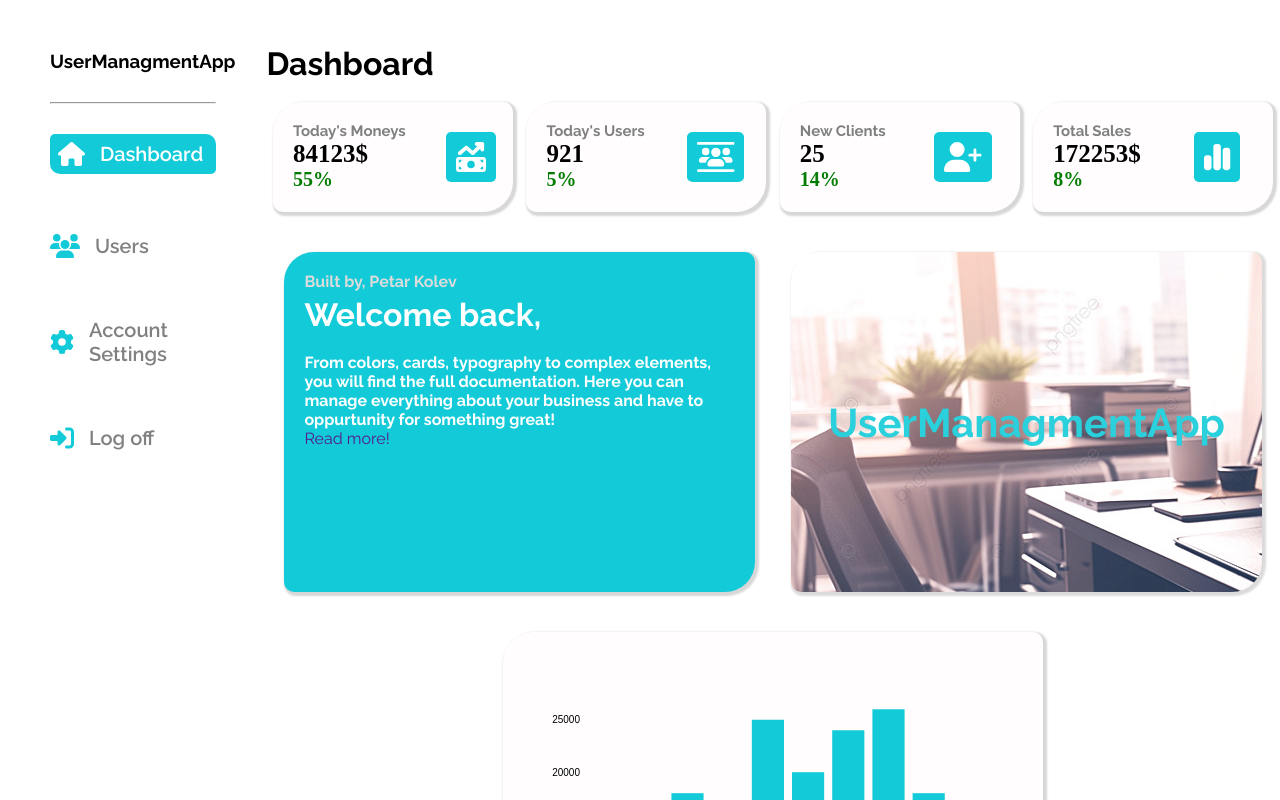
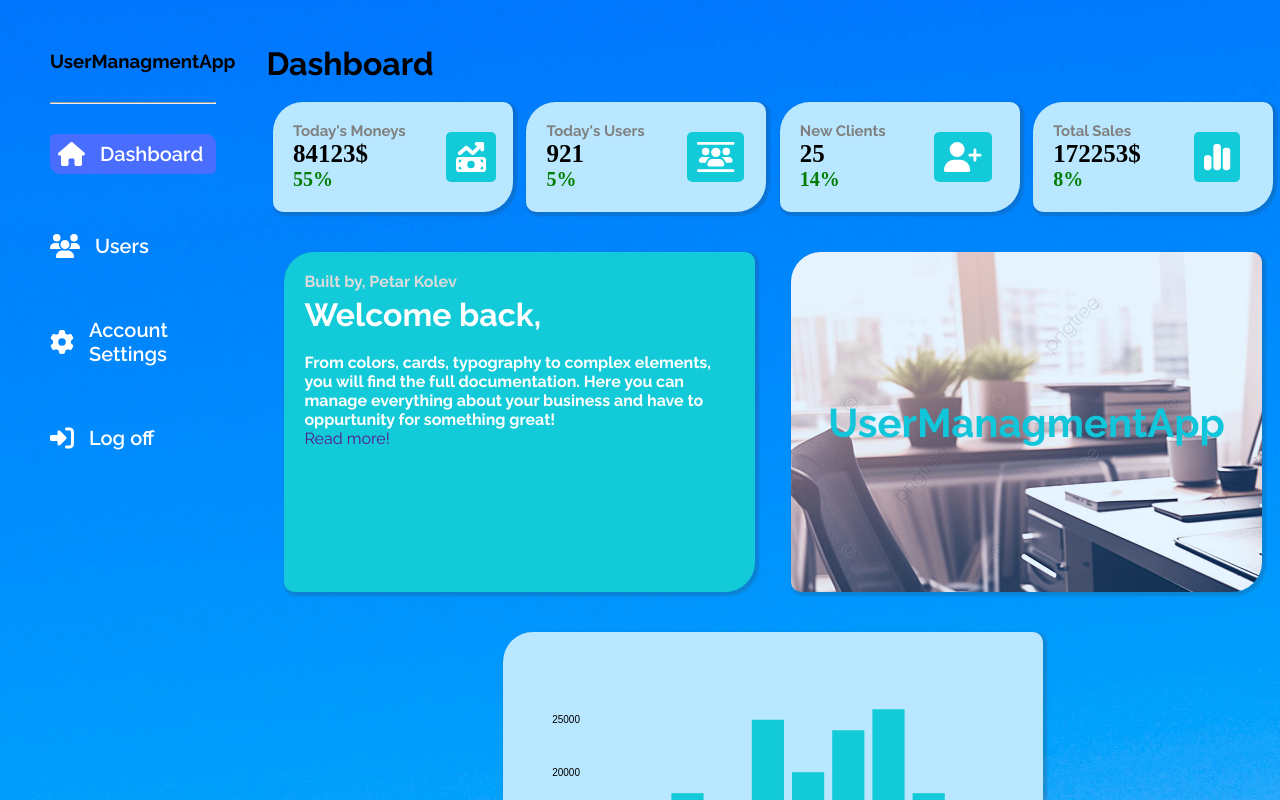
Before and after one commit to kolev03/React-UserManagmentApp, a React (Vite) app: page /main in a window 1280 px wide. Shown: the top 800 px of the page. Built offline with nearby package versions, Linux system fonts and the light colour scheme.

Commit message:
Making changes to the style, and adding a fade-in and fade-out effect between the login and logout pages.

```diff
--- a/src/components/AccSettings.jsx
+++ b/src/components/AccSettings.jsx
@@ -115,7 +115,7 @@ function AccountSettings() {
             minlength="12"
           />
         </div>
-        <h5>Note* Password must follow the standard format:</h5>
+        <h4>Note* Password must follow the standard format:</h4>
         <ul>
           <li>Minimum 12 characters</li>
           <li>At least 1 special character</li>
--- a/src/components/LittleCard.jsx
+++ b/src/components/LittleCard.jsx
@@ -11,10 +11,7 @@ function LittleCard({ title, number, percentage, icon }) {
           <h3 className="little-card-percentage">{percentage}</h3>
         </div>
         <div className="right-side-item">
-          <FontAwesomeIcon
-            className="little-card-icon"
-            icon={icon}
-          />
+          <FontAwesomeIcon className="little-card-icon" icon={icon} />
         </div>
       </div>
     </>
--- a/src/components/SalesMonthly.jsx
+++ b/src/components/SalesMonthly.jsx
@@ -18,7 +18,6 @@ function SalesChart() {
       return 500; // larger screens
     }
   }
-
   // Update chart width on window resize
   useEffect(() => {
     const handleResize = () => {
--- a/src/components/UsersManagment.jsx
+++ b/src/components/UsersManagment.jsx
@@ -9,6 +9,9 @@ function UsersManagment() {
   const [selectedOption, setSelectedOption] = useState("all");
   const [inputValue, setInputValue] = useState("");
 
+  /**
+   * An array of objects, which is filtering the users slice, based on what the user has chosen from the select menu, and from what he has typed in the search bar.
+   */
   const filteredAccounts =
     selectedOption === "all"
       ? accounts.filter((account) => account.name.includes(inputValue))
@@ -31,17 +34,25 @@ function UsersManagment() {
       <h2 className="user-managment-title">Users</h2>
       <div className="search-bar">
         <div className="filter-name">
-          <label>Search by name: </label>
-          <input type="text" onChange={handleNameChange} />
+          <label htmlFor="enter-name-for-search">Search by name: </label>
+          <input
+            id="enter-name-for-search"
+            type="text"
+            onChange={handleNameChange}
+          />
         </div>
         <div className="filter-type">
-          <label>Filter: </label>
+          <label htmlFor="select-filter" style={{ display: "none" }}>
+            Account type
+          </label>
           <select
             id="select-filter"
             value={selectedOption}
             onChange={handleTypeChange}
           >
-            <option value="all">All</option>
+            <option label="" value="all">
+              All
+            </option>
             <option value="admin">Admin</option>
             <option value="client">Client</option>
           </select>
--- a/src/css/Dashboard.css
+++ b/src/css/Dashboard.css
@@ -1,6 +1,5 @@
 .main-dashboard {
   width: 100%;
-  background-color: rgb(255, 255, 255);
   display: flex;
   flex-wrap: wrap;
   gap: 0;
@@ -12,7 +11,7 @@
   font-size: 2rem;
 }
 .dashboard-item {
-  background-color: rgb(255, 253, 253);
+  background-color: rgb(184, 231, 255);
   height: min-content;
   width: min-content;
   min-width: 200px;
--- a/src/css/MainPage.css
+++ b/src/css/MainPage.css
@@ -6,12 +6,20 @@
   margin: 0;
   padding: 0;
   text-decoration: none;
+  user-select: none;
+  -webkit-user-select: none;
+  -moz-user-select: none;
+  -ms-user-select: none;
 }
 
 .flex {
   display: flex;
   width: 100%;
   height: 100%;
+  background-image: url("../assets/blue-background.jpg");
+  background-size: cover;
+  background-position: center;
+  background-repeat: no-repeat;
 }
 
 .nav-bar-title {
@@ -26,7 +34,6 @@
   justify-content: flex-start;
   width: 13%;
   height: 100%;
-  background-color: rgb(255, 255, 255);
   padding: 50px;
   position: sticky;
   top: 0;
@@ -43,7 +50,7 @@
   margin: 30px 0;
   background-color: transparent;
   border: none;
-  color: grey;
+  color: white;
   font-size: 1.25rem;
   cursor: pointer;
   transition: 0.3s ease;
@@ -51,19 +58,18 @@
 
 .nav-bar-icon {
   font-size: 24px;
-  color: var(--main-blue);
+  color: white;
 }
 
 main {
   height: min-content;
   width: 87%;
-  background-color: rgb(255, 255, 255);
   overflow-y: hidden;
   transition: 0.3s ease;
 }
 
 #main-page-button-active {
-  background-color: var(--main-blue);
+  background-color: rgb(72, 109, 255);
   transition: 0.3s ease;
   color: white;
   padding: 8px;
--- a/src/pages/LoginPage.jsx
+++ b/src/pages/LoginPage.jsx
@@ -7,24 +7,33 @@ import { setAdminLogged } from "../data/slices/admins.Slice";
 
 function LoginPage() {
   const navigate = useNavigate();
-  const admins = useSelector((state) => state.admins);
-
   const dispatch = useDispatch();
 
+  const admins = useSelector((state) => state.admins);
   const [pass, passInput] = useState("");
   const [email, emailInput] = useState("");
+  const [fade, setFade] = useState(true);
 
+  /**
+   * Function which:
+   * - Checks if the email and password from any account from the admins slice
+   * - Dispatches that the given admin is logged in the slice
+   * - Alerts that the login is successfull and gives a fade-out effect
+   */
   const checkLogin = (e) => {
     e.preventDefault();
     const admin = admins.find((admin) => admin.email === email);
-
     if (!admin || admin.password !== pass) {
       alert("Incorrect pass or email!");
       return;
     }
     dispatch(setAdminLogged({ id: admin.id, logged: true }));
-    alert("Login Succesful!")
+    alert("Login Succesful!");
+    setFade(false);
+    setTimeout(() => {
       navigate("/main");
+      setFade(true);
+    }, 150);
   };
 
   const handlePassInput = (event) => passInput(event.target.value);
@@ -32,7 +41,8 @@ function LoginPage() {
 
   return (
     <>
-      <div className="login-page-top-container">
+      <div className={fade ? "fade-in" : "fade-out"}>
+        <div className="login-page-top-container ">
           <h1 class="navbar-title">User Managment App</h1>
         </div>
         <form className="login-page-form" action="">
@@ -48,6 +58,7 @@ function LoginPage() {
           <hr />
           <button onClick={checkLogin}>Login</button>
         </form>
+      </div>
     </>
   );
 }
--- a/src/pages/MainPage.jsx
+++ b/src/pages/MainPage.jsx
@@ -11,19 +11,25 @@ import {
   faGear,
   faHouse,
 } from "@fortawesome/free-solid-svg-icons";
+import { use } from "react";
 
 function MainPage() {
   const navigate = useNavigate();
   const [section, setSection] = useState(<Dashboard />);
   const [fade, setFade] = useState(true);
+  const [fadeMain, setFadeMain] = useState(true);
   const [activeButton, setActiveButton] = useState(1);
   const active = "main-page-button-active";
 
   const handleChange = (num) => setActiveButton(num);
 
   const handleLogOut = () => {
-    navigate("/");
     alert("Log out Successful!");
+    setFadeMain(false);
+    setTimeout(() => {
+      navigate("/");
+      setFadeMain(true);
+    }, 150);
   };
 
   const handleButtonClick = (num, component) => {
@@ -36,7 +42,7 @@ function MainPage() {
   };
 
   return (
-    <div className="flex">
+    <div className={`flex ${fadeMain ? "fade-in" : "fade-out"}`}>
       <div className="nav-bar-main-page">
         <h3 className="nav-bar-title">UserManagmentApp</h3>
         <hr />
--- a/vite.config.js
+++ b/vite.config.js
@@ -3,6 +3,6 @@ import react from "@vitejs/plugin-react";
 
 // https://vite.dev/config/
 export default defineConfig({
-  base: "/React-UserManagmentApp/",
+  // base: "/React-UserManagmentApp/main",
   plugins: [react()],
 });
```
Also changed, not shown: src/components/Dashboard.jsx (+7 -4 lines), src/components/UsersAccordion.jsx (+13 -1 lines), src/assets/blue-background.jpg (added). Lines whose indentation alone changed are shown as unchanged.
